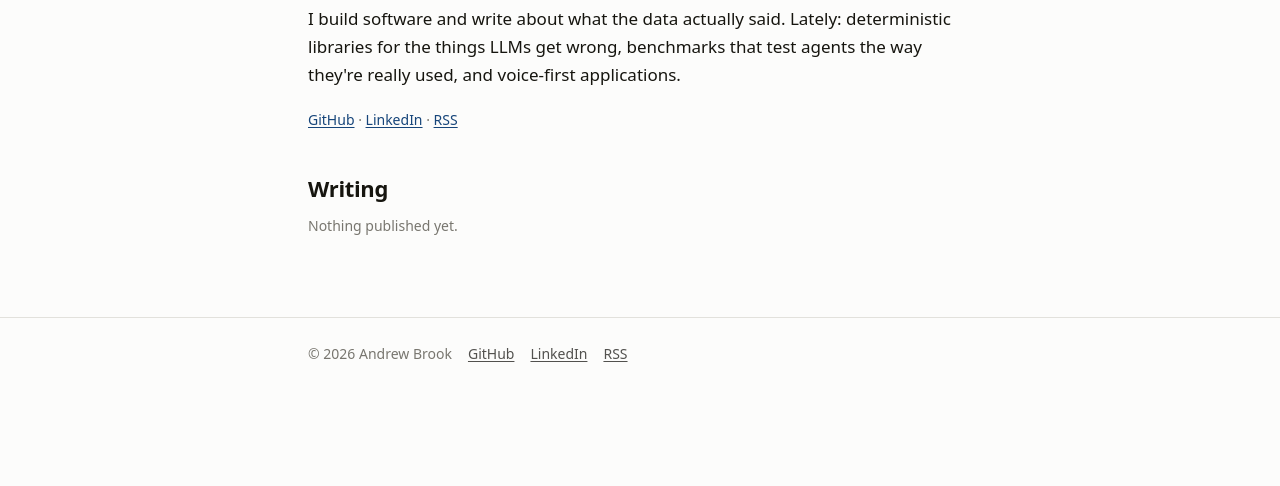
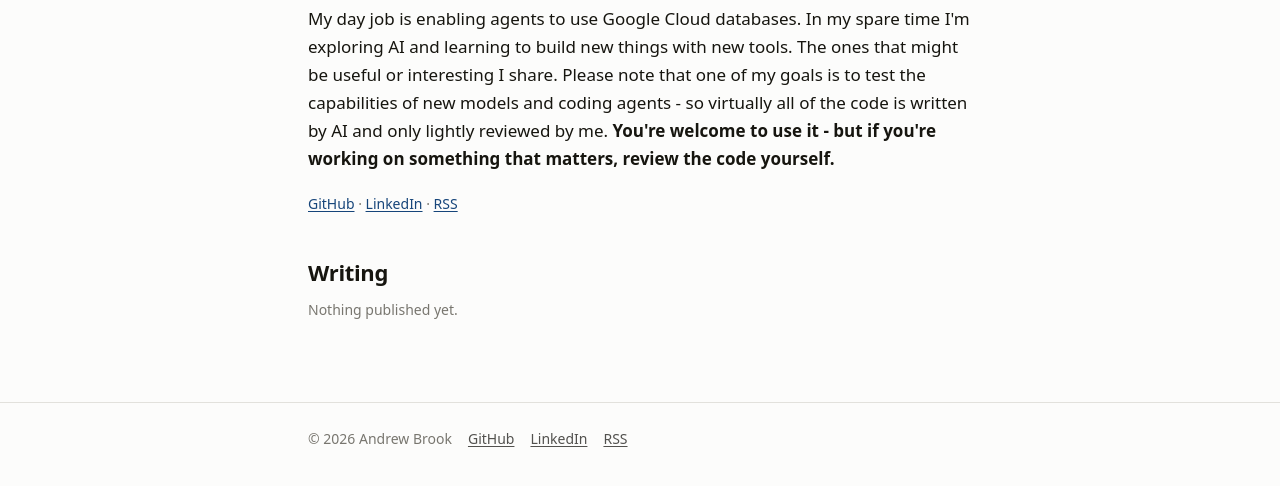
Before and after one commit to AndyFooBlah/andrewbrook-dev, an Astro site: page / in a window 1280 px wide. Shown: the part 166-652 px from the top of the page. Built offline with nearby package versions, Linux system fonts and the light colour scheme; Astro itself is replaced by a stand-in of ours.

Commit message:
Update index.astro
Rewrote the intro

```diff
--- a/src/pages/index.astro
+++ b/src/pages/index.astro
@@ -13,9 +13,15 @@ const posts = (await getCollection('posts', ({ data }) => !data.draft)).sort(
   <section>
     <h1>Andrew Brook</h1>
     <p>
-      I build software and write about what the data actually said. Lately: deterministic
-      libraries for the things LLMs get wrong, benchmarks that test agents the way they're
-      really used, and voice-first applications.
+      My day job is enabling agents to use Google Cloud databases.  In my spare time I'm exploring AI
+      and learning to build new things with new tools.  The ones that might be useful or interesting
+      I share.
+
+      Please note that one of my goals is to test the capabilities of new models and coding
+      agents - so virtually all of the code is written by AI and only lightly reviewed by me.
+
+      <b>You're welcome to use it - but if you're working on something that matters, review the code
+      yourself. </b>
     </p>
     <p class="meta">
       <a href={SITE.github}>GitHub</a> · <a href={SITE.linkedin}>LinkedIn</a> · <a href="/rss.xml">RSS</a>
```
